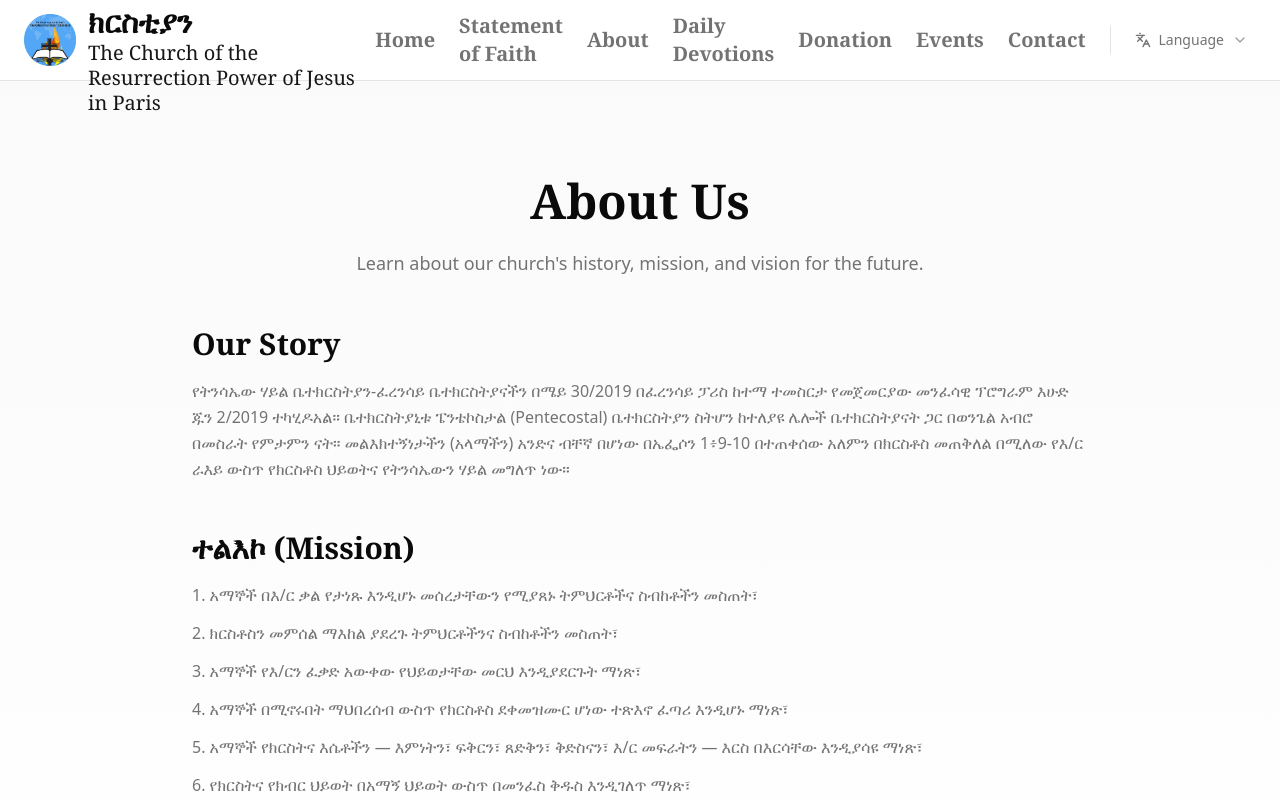
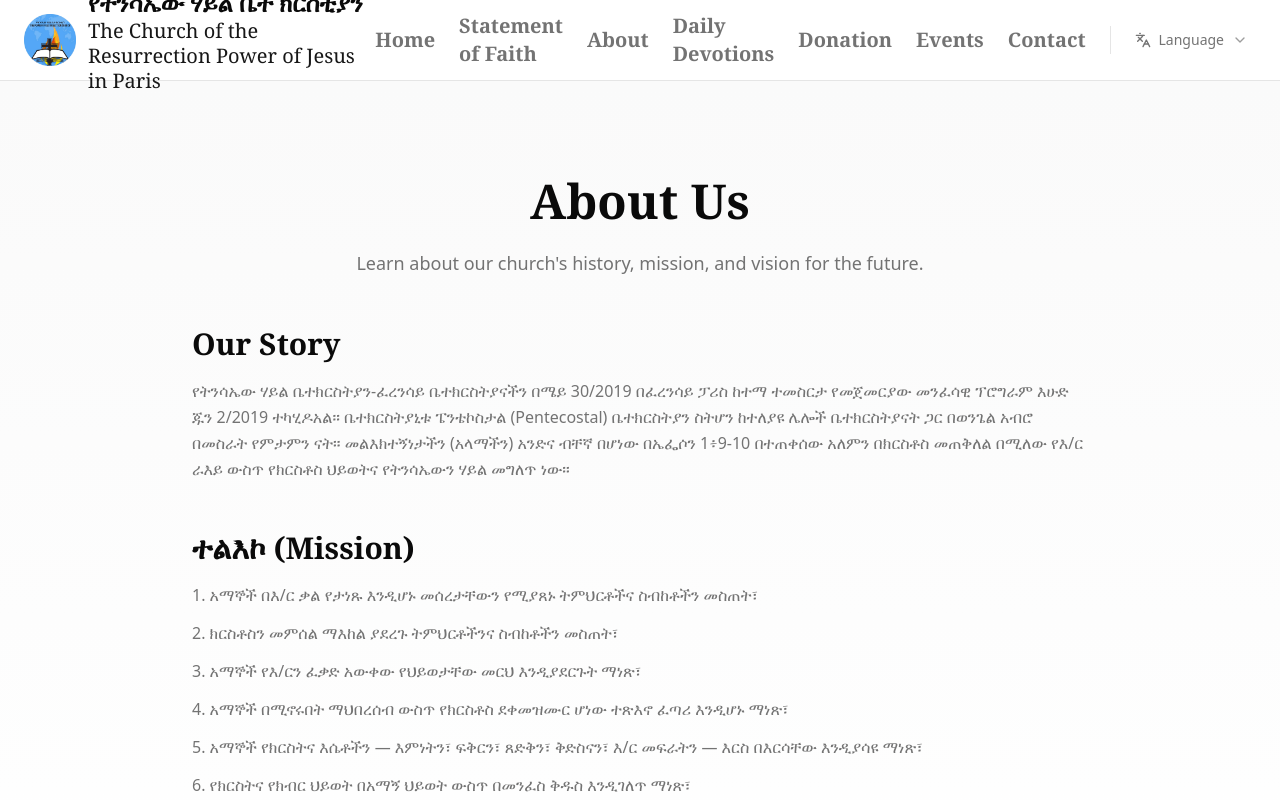
Before and after one commit to The-Resurrection-Power-of-Jesus/church_web, a Next.js app: page /en/about in a window 1280 px wide. Shown: the top 800 px of the page. Built offline with nearby package versions, Linux system fonts and the light colour scheme.

Commit message:
font size change

```diff
--- a/src/components/custom/header.tsx
+++ b/src/components/custom/header.tsx
@@ -53,7 +53,7 @@ export default function Header({ lang, dict }: { lang: Locale; dict: any }) {
               priority
             />
             <div className="flex min-w-0 flex-col items-start">
-              <span className="font-serif text-base font-semibold leading-tight text-foreground sm:text-lg md:text-3xl">
+              <span className="font-serif text-base font-semibold leading-tight text-foreground sm:text-lg md:text-2xl">
                 የትንሳኤው ሃይል ቤተ ክርስቲያን
               </span>
               <span className="font-serif text-xs font-normal leading-tight text-primary sm:text-sm md:text-xl">
```
